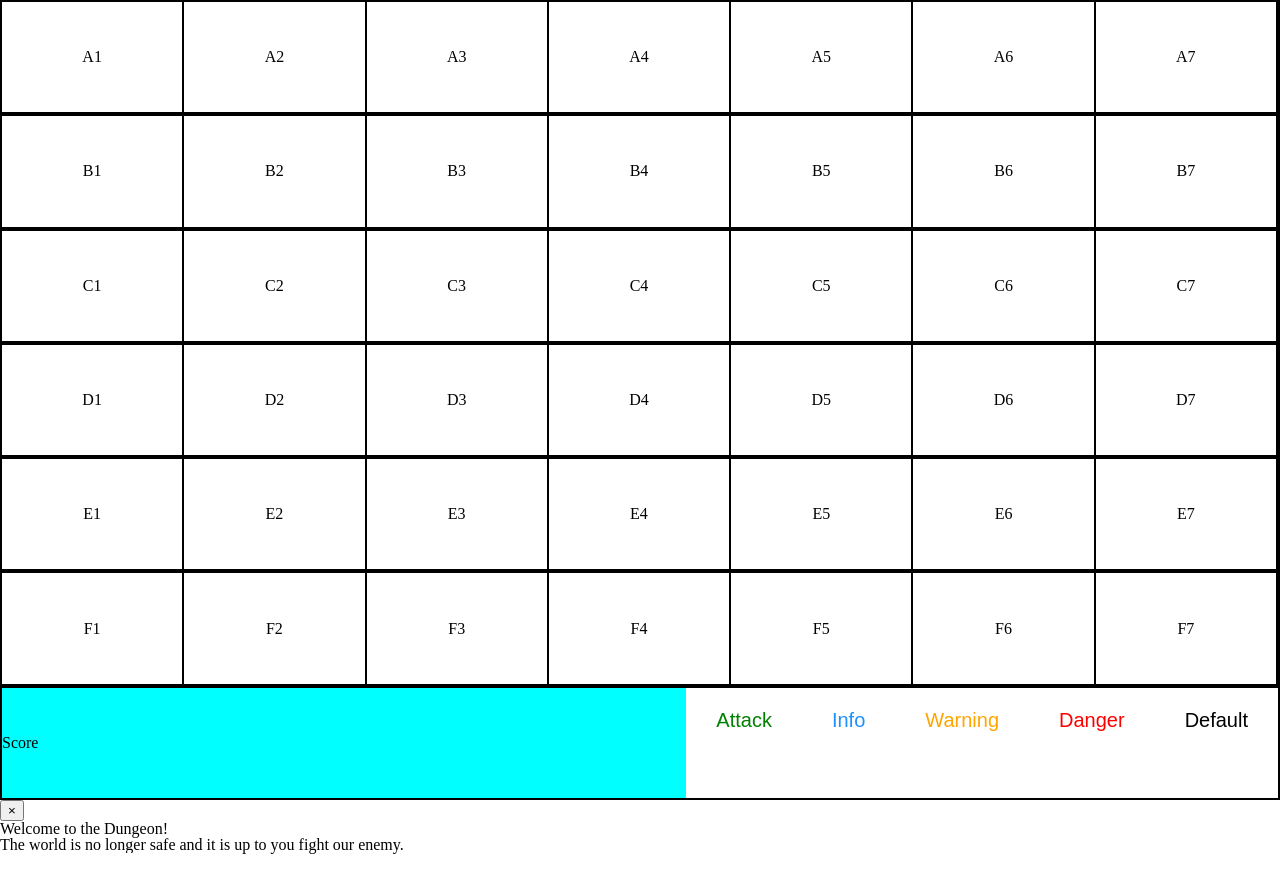
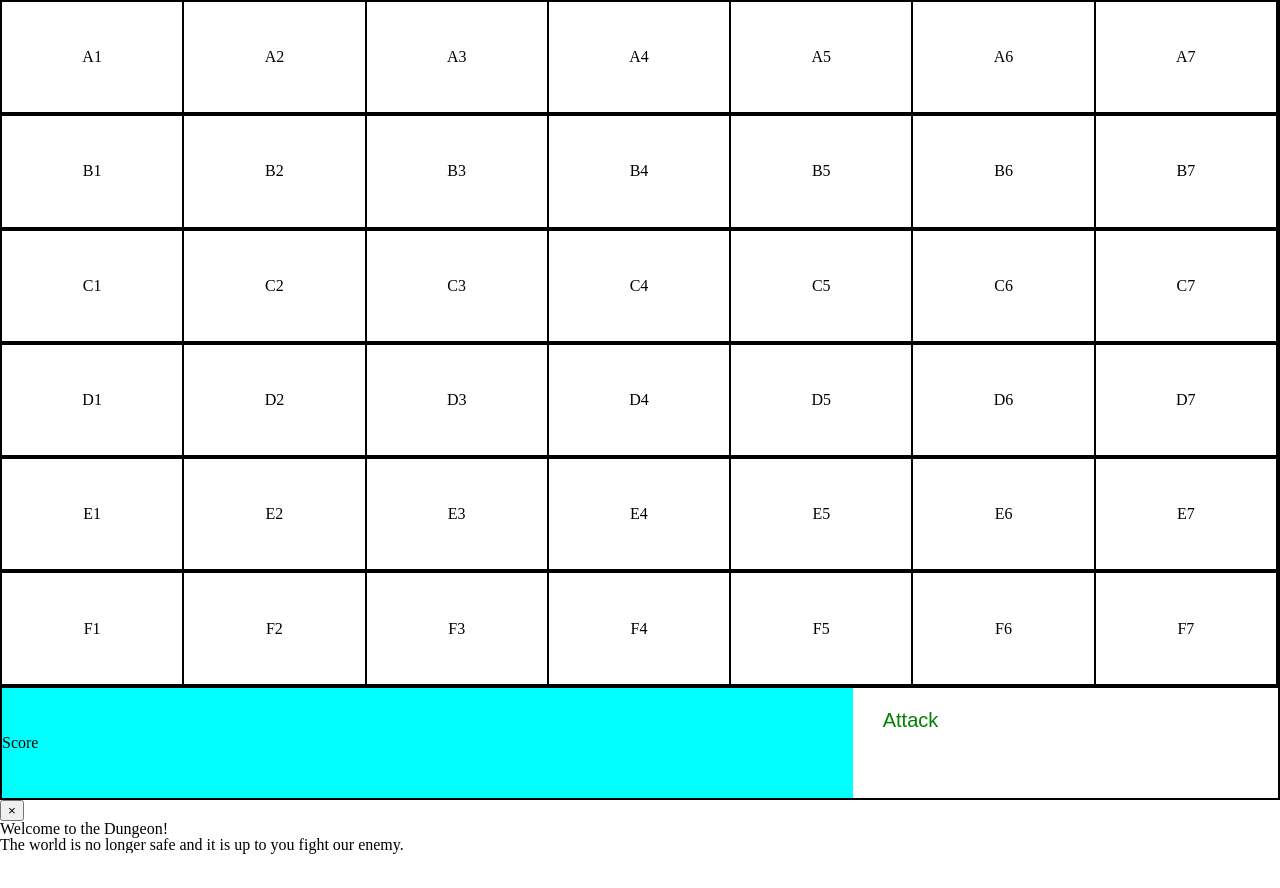
Before and after one commit to Jabruzzese321/Project-One, a plain HTML site: page index.html in a window 1280 px wide. Drawn offline with nearby package versions, Linux system fonts and the light colour scheme; a script that the page names is missing.

Commit message:
Small Changes

```diff
--- a/css/stylesheet.css
+++ b/css/stylesheet.css
@@ -69,3 +69,8 @@
     justify-content: center;
     align-items: center;
 }
+
+.button-section {
+display: flex;
+justify-content: flex-start;
+}
--- a/index.html
+++ b/index.html
@@ -161,10 +161,6 @@
 
         <div class="button-section">
             <button class="btn attack">Attack</button>
-            <button class="btn info">Info</button>
-            <button class="btn warning">Warning</button>
-            <button class="btn danger">Danger</button>
-            <button class="btn default">Default</button>
         </div>
     </div>
 
@@ -182,7 +178,7 @@
 
                 </div>
                  <div class="modal-footer">
-<!--     <button type="button" class="btn btn-default" data-dismiss="modal">Close</button> -->
+    <!-- <button type="button" class="btn btn-default" data-dismiss="modal">Close</button> -->
               <button type="button" class="btn btn-primary block-center" data-dismiss="modal">Prepare for Battle!</button>
             </div>
             </div>
```
Lines whose indentation alone changed are shown as unchanged.
